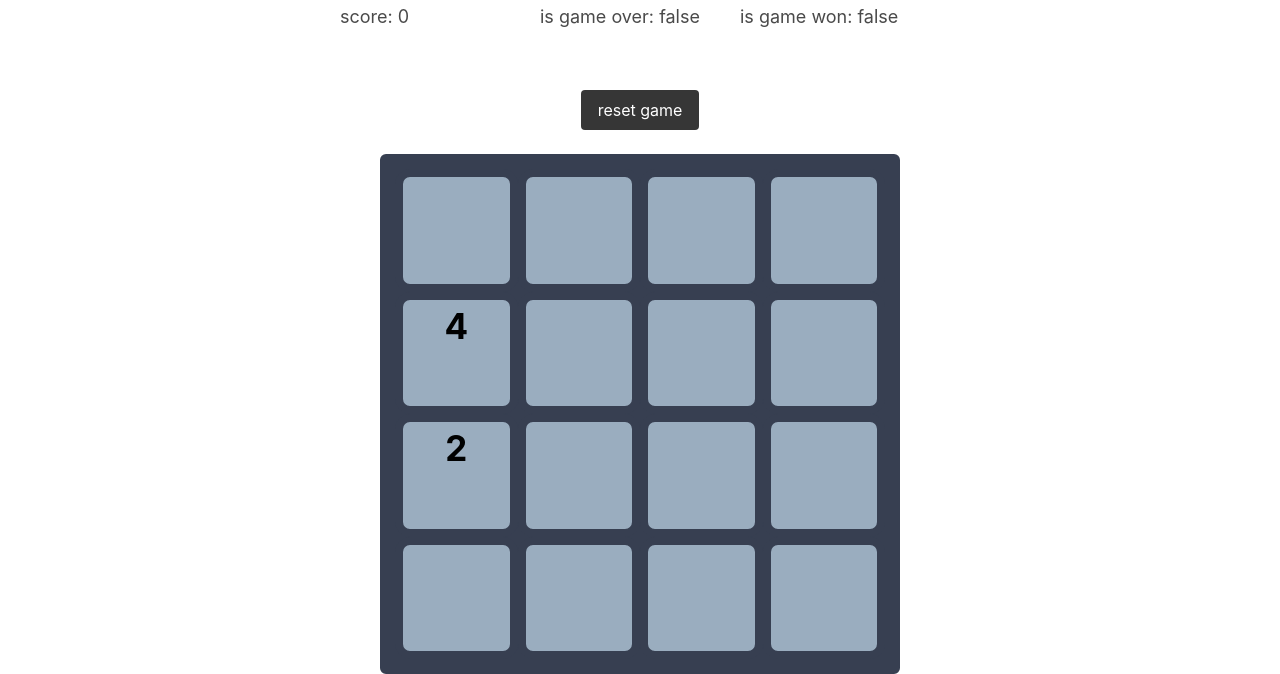
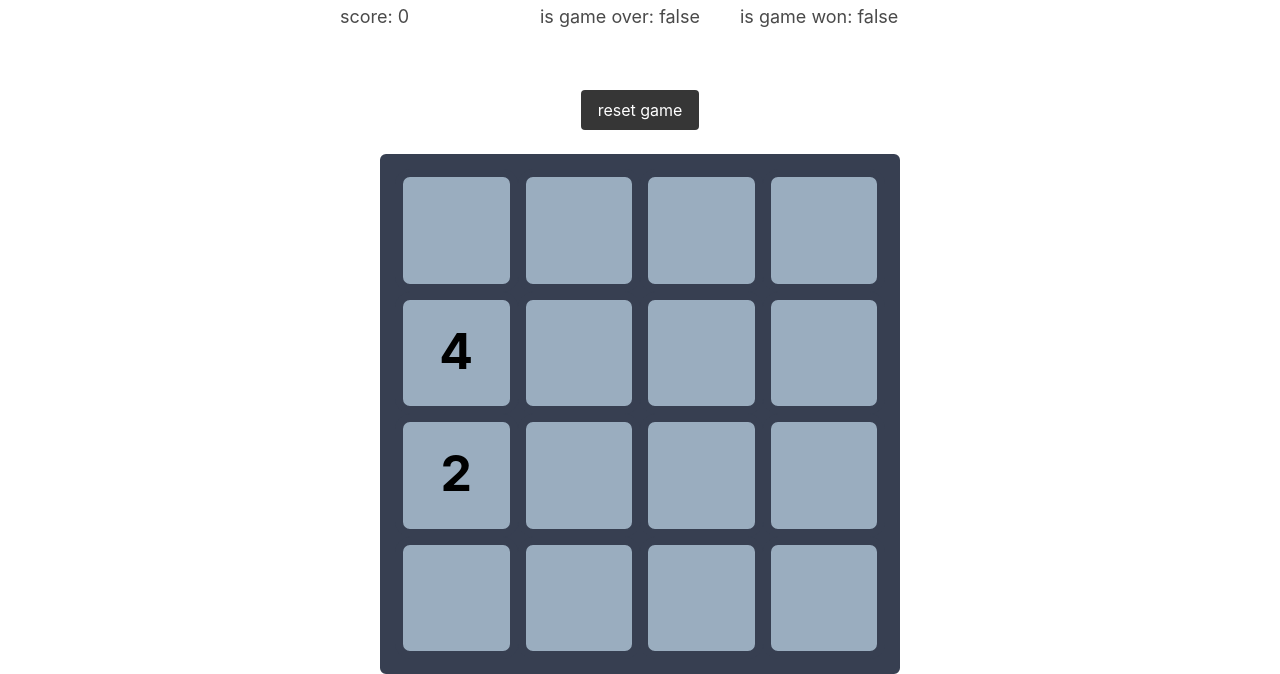
Before and after one commit to iuliiapol/2048-clone, a website with bundled scripts: page index.html in a window 1280 px wide. Shown: the part 144-818 px from the top of the page. Built offline with nearby package versions, Linux system fonts and the light colour scheme.

Commit message:
Significantly improved the appeareance of the board

```diff
--- a/styling.css
+++ b/styling.css
@@ -16,6 +16,7 @@
     display: grid;
     width: 520px;
     height: 520px;
+    /* padding: 4px; */
 
     background-color: #373F51;
     border: 15px solid #373F51;
@@ -26,13 +27,14 @@
 }
 
 .tiles .cell {
+    padding-top: 14px;
     background-color: #9AADBF;
     color: black;
     text-align: center;
     font-weight: bold;
     border: 8px solid #373F51;
     border-radius: 15px;
-    font-size: 35px;
+    font-size: 50px;
     text-transform: uppercase;
 }
 
```
